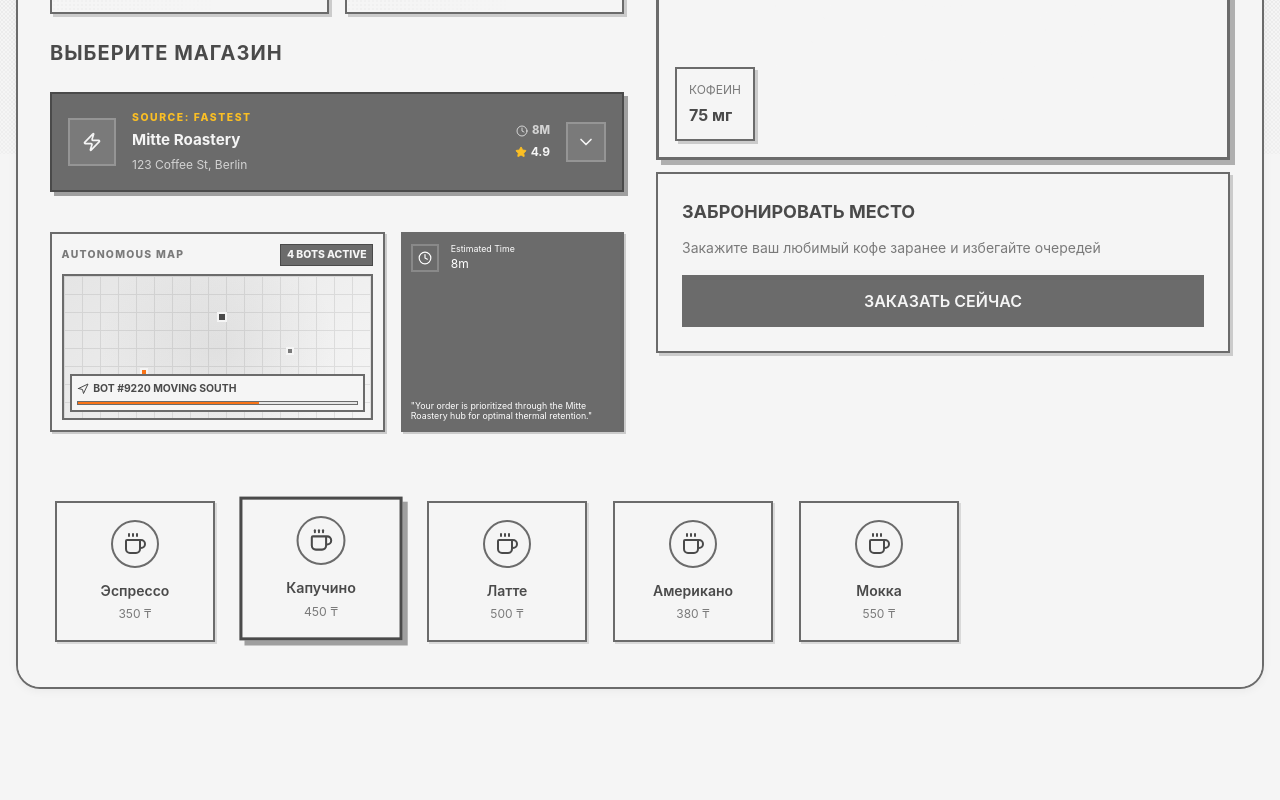
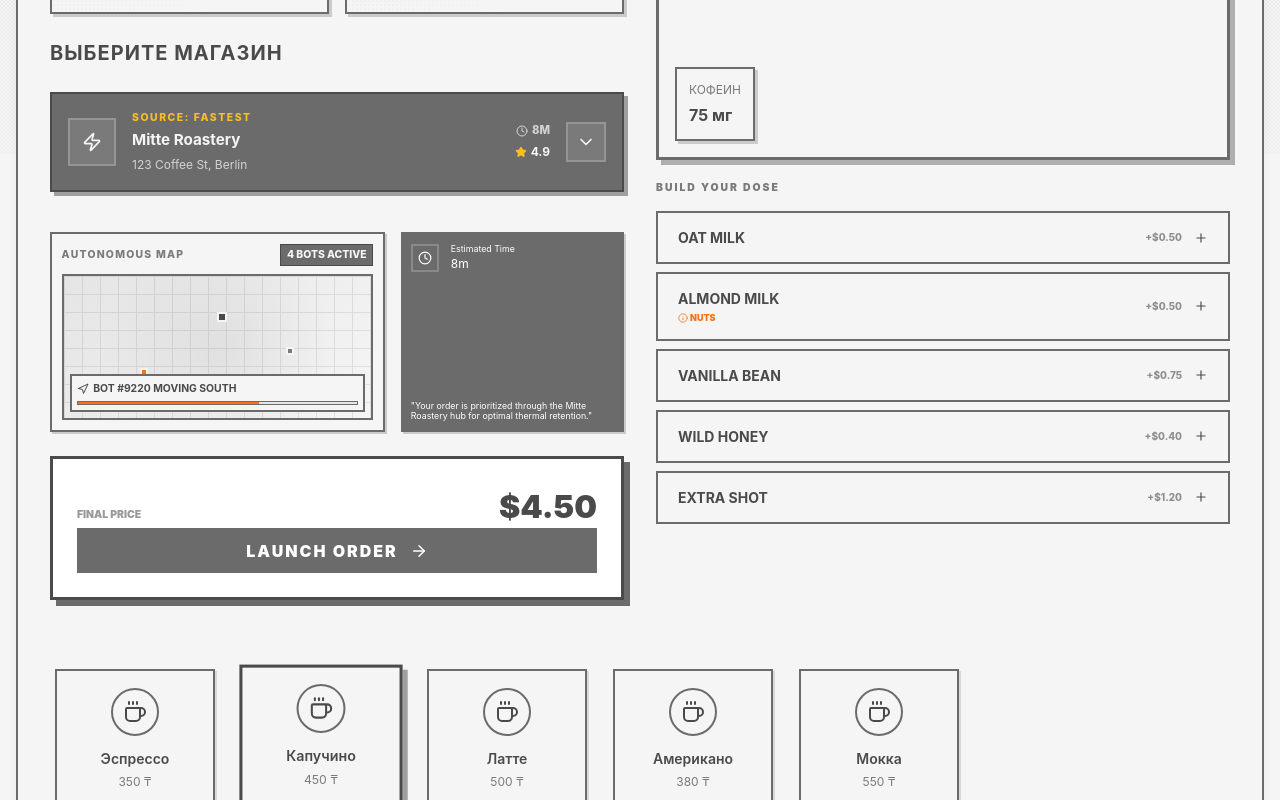
Before and after one commit to OneSkyMario/Hermes-Website, a Next.js app: page /coffee/1 in a window 1280 px wide. Shown: the part 646-1446 px from the top of the page. Before the commit the page ends 1351 px from the top, so only its background shows below. Built offline with nearby package versions, Linux system fonts and the light colour scheme.

Commit message:
added the dose

```diff
--- a/src/app/coffee/[id]/page.css
+++ b/src/app/coffee/[id]/page.css
@@ -1365,7 +1365,173 @@
   margin-top: 0.4rem;
   line-height: 1.2;
 }
+/* Customization Section */
+.custom-section {
+  display: flex;
+  flex-direction: column;
+  gap: 0.75rem;
+  margin-top: 0.5rem;
+}
 
+.section-header-tag {
+  font-size: 0.65rem;
+  font-weight: 900;
+  text-transform: uppercase;
+  letter-spacing: 2px;
+  color: #7a7a7a;
+  margin-bottom: 0.25rem;
+}
+
+.ingredients-grid {
+  display: flex;
+  flex-direction: column;
+  gap: 0.5rem;
+}
+
+.ingredient-card {
+  display: flex;
+  justify-content: space-between;
+  align-items: center;
+  padding: 0.875rem 1.25rem;
+  background: #f5f5f5;
+  border: 2px solid #6b6b6b;
+  cursor: pointer;
+  transition: all 0.2s cubic-bezier(0.175, 0.885, 0.32, 1.275);
+}
+
+.ingredient-card:hover {
+  border-color: #4a4a4a;
+  transform: translateX(4px);
+  box-shadow: -4px 0 0 #6b6b6b;
+}
+
+.ingredient-card.active {
+  background: #6b6b6b;
+  color: #f5f5f5;
+  box-shadow: 4px 4px 0 rgba(74, 74, 74, 0.3);
+}
+
+.ingredient-info {
+  display: flex;
+  flex-direction: column;
+  align-items: flex-start;
+}
+
+.ingredient-name {
+  font-size: 0.875rem;
+  font-weight: 700;
+  text-transform: uppercase;
+}
+
+.allergen-tag {
+  font-size: 9px;
+  font-weight: 900;
+  color: #f97316;
+  text-transform: uppercase;
+  display: flex;
+  align-items: center;
+  gap: 2px;
+  margin-top: 2px;
+}
+
+.ingredient-card.active .allergen-tag {
+  color: #fbbf24;
+}
+
+.ingredient-price-action {
+  display: flex;
+  align-items: center;
+  gap: 12px;
+}
+
+.price-tag {
+  font-size: 10px;
+  font-weight: 800;
+  opacity: 0.6;
+}
+
+/* Checkout Card */
+.checkout-card {
+  background: white;
+  border: 3px solid #4a4a4a;
+  padding: 1.5rem;
+  box-shadow: 6px 6px 0 #6b6b6b;
+  display: flex;
+  flex-direction: column;
+}
+
+.price-summary {
+  display: flex;
+  justify-content: space-between;
+  align-items: baseline; /* aligns label nicely with big number */
+  margin-bottom: 1rem;
+  height: 10px;
+}
+
+.price-summary .label {
+  font-size: 0.65rem;
+  font-weight: 900;
+  text-transform: uppercase;
+  color: #999;
+}
+
+
+.price-summary .total-value {
+  font-size: 2rem;
+  font-weight: 900;
+  color: #4a4a4a;
+  padding-top: 0;
+    margin-left: auto; /* pushes price to the right */
+}
+
+.guarantee-badge {
+  display: flex;
+  align-items: center;
+  gap: 8px;
+  background: #f0fdf4;
+  border: 1px solid #dcfce7;
+  padding: 8px 12px;
+  margin-bottom: 1.25rem;
+}
+
+.guarantee-badge span {
+  font-size: 9px;
+  font-weight: 900;
+  text-transform: uppercase;
+  color: #166534;
+  letter-spacing: 0.5px;
+}
+
+.launch-btn {
+  width: 100%;
+  padding: 1.25rem;          /* smaller */
+  height: 50%;
+  background: #6b6b6b;
+  color: white;
+  border: none;
+  font-weight: 900;
+  text-transform: uppercase;
+  letter-spacing: 2px;
+  display: flex;
+  align-items: center;
+  justify-content: center;
+  gap: 12px;
+  cursor: pointer;
+  transition: all 0.2s;
+  margin-top: auto;          /* 👈 pushes it to the bottom */
+}
+
+.launch-btn:hover:not(.loading) {
+  background: #4a4a4a;
+  transform: translateY(-2px);
+  box-shadow: 0 4px 12px rgba(0,0,0,0.1);
+}
+
+.launch-btn.loading {
+  background: #e5e5e5;
+  color: #999;
+  cursor: not-allowed;
+}
 
 
 /* Extra small devices (iPhone SE, etc.) */
--- a/src/app/coffee/[id]/page.tsx
+++ b/src/app/coffee/[id]/page.tsx
@@ -2,9 +2,9 @@
 'use client';
 
 import { useRouter, useParams } from 'next/navigation';
-import { Coffee, MapPin, Thermometer, Clock, Star, User, ArrowLeft, ChevronDown, Zap, Tag, ThumbsUp, Navigation } from 'lucide-react';
+import { Coffee, MapPin, Thermometer, Clock, Star, User, ArrowLeft, ChevronDown, Zap, Tag, ThumbsUp, Navigation, Info, Check, Plus, ArrowRight, ShieldCheck } from 'lucide-react';
 import { coffees } from '@/lib/coffees';
-import React, { useEffect, useRef, useState } from 'react';
+import React, { useEffect, useMemo, useRef, useState } from 'react';
 import './page.css';
 
  const STORES = [
@@ -25,6 +25,15 @@ import './page.css';
     rating: 4.5, price: 4.20, speed: '18m', tag: 'Partner', type: 'Coffee', address: '321 Latte Ln, Berlin', distance: '2.5 km'
   },
 ];
+
+const INGREDIENTS = [
+  { id: 'oat', name: 'Oat Milk', price: 0.50, allergen: false },
+  { id: 'almond', name: 'Almond Milk', price: 0.50, allergen: true, allergenName: 'Nuts' },
+  { id: 'syrup', name: 'Vanilla Bean', price: 0.75, allergen: false },
+  { id: 'honey', name: 'Wild Honey', price: 0.40, allergen: false },
+  { id: 'extra', name: 'Extra Shot', price: 1.20, allergen: false }
+];
+
 const getIcon = (type:String) => {
   switch(type) {
     case 'Zap': return Zap;
@@ -42,9 +51,10 @@ export default function CoffeeDetail() {
   const selectedCoffee = coffees.find(c => c.productID === coffeeId);
   const [activeView, setActiveView] = useState('inside');
   const [selectedStore, setSelectedStore] = useState<Store | null>(null);
-
-
+  const [selectedToppings, setSelectedToppings] = useState<string[]>([]);
+  const [isOrdering, setIsOrdering] = useState(false);
   const dropdownRef = useRef<HTMLDivElement>(null);
+  const [cartCount, setCartCount] = useState(0);
   const [activeStore, setActiveStore] = useState(STORES[0]);  // Close dropdown when clicking outside
   useEffect(() => {
     const handleClickOutside = (event:any) => {
@@ -72,8 +82,33 @@ export default function CoffeeDetail() {
     );
   }
 
+  const totalPrice = useMemo(() => {
+      const toppingsCost = selectedToppings.reduce((acc, id) => {
+        const item = INGREDIENTS.find(i => i.id === id);
+        return acc + (item?.price || 0);
+      }, 0);
+      return activeStore.price + toppingsCost;
+    }, [activeStore, selectedToppings]);
+
+  const toggleTopping = (id:string) => {
+    setSelectedToppings(prev =>
+      prev.includes(id) ? prev.filter(t => t !== id) : [...prev, id]
+    );
+  };
+
+
+
+
   const handleCoffeeClick = (productID: number) => {
     router.push(`/coffee/${productID}`);
+  };
+
+    const handleOrder = () => {
+    setIsOrdering(true);
+    setTimeout(() => {
+      setIsOrdering(false);
+      setCartCount(prev => prev + 1);
+    }, 2000);
   };
 
   return (
@@ -318,7 +353,26 @@ export default function CoffeeDetail() {
             </div>
 
           </div>
+          {/* Final Order Section */}
+              <div className="checkout-card">
+                <div className="price-summary">
+                  <span className="label">Final Price</span>
+                  <span className="total-value">${totalPrice.toFixed(2)}</span>
+                </div>
 
+
+                <button
+                  onClick={handleOrder}
+                  disabled={isOrdering}
+                  className={`launch-btn ${isOrdering ? 'loading' : ''}`}
+                >
+                  {isOrdering ? (
+                    <>Processing Pulse...</>
+                  ) : (
+                    <>Launch Order <ArrowRight size={18} /></>
+                  )}
+                </button>
+              </div>
             </div>
 
            {/* Right Column */}
@@ -342,25 +396,44 @@ export default function CoffeeDetail() {
 
               <div className="coffee-display" style={{ background: selectedCoffee.bgGradient }}>
                 <Coffee className="coffee-icon-large" />
-
                 <div className="floating-info top-right">
                   <div className="floating-label">Объем</div>
                   <div className="floating-value">{selectedCoffee.volume}</div>
                 </div>
-
                 <div className="floating-info bottom-left">
                   <div className="floating-label">Кофеин</div>
                   <div className="floating-value">{selectedCoffee.caffeine}</div>
                 </div>
               </div>
 
-            <div className="order-card">
-              <h3 className="order-title">Забронировать место</h3>
-              <p className="order-description">
-                Закажите ваш любимый кофе заранее и избегайте очередей
-              </p>
-              <button className="order-btn">Заказать сейчас</button>
+              {/* Customization Section */}
+              <div className="custom-section">
+                <h3 className="section-header-tag">Build Your Dose</h3>
+                <div className="ingredients-grid">
+                  {INGREDIENTS.map(item => (
+                    <button
+                      key={item.id}
+                      onClick={() => toggleTopping(item.id)}
+                      className={`ingredient-card ${selectedToppings.includes(item.id) ? 'active' : ''}`}
+                    >
+                      <div className="ingredient-info">
+                        <span className="ingredient-name">{item.name}</span>
+                        {item.allergen && (
+                          <span className="allergen-tag">
+                            <Info size={10} /> {item.allergenName}
+                          </span>
+                        )}
                       </div>
+                      <div className="ingredient-price-action">
+                        <span className="price-tag">+${item.price.toFixed(2)}</span>
+                        {selectedToppings.includes(item.id) ? <Check size={14} /> : <Plus size={14} />}
+                      </div>
+                    </button>
+                  ))}
+                </div>
+              </div>
+
+
             </div>
         </div>
 
```
Lines whose indentation alone changed are shown as unchanged.
